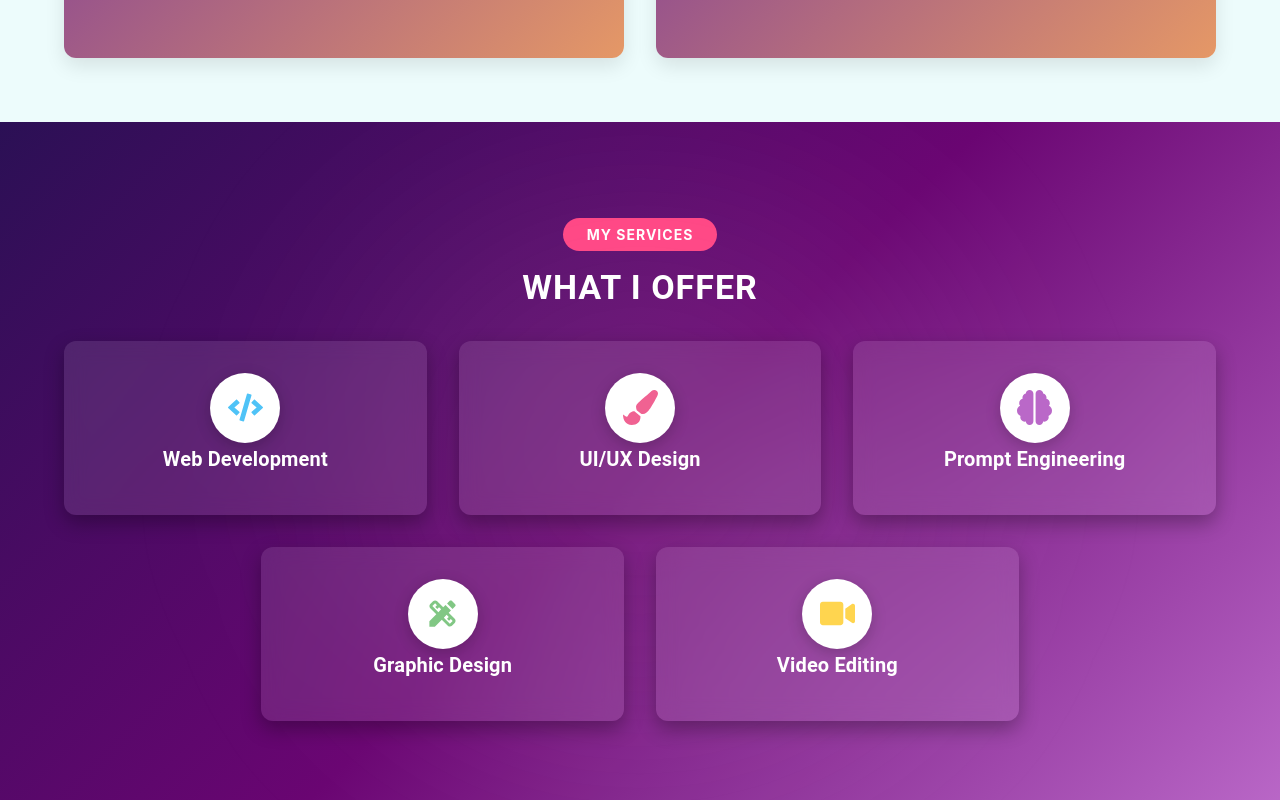
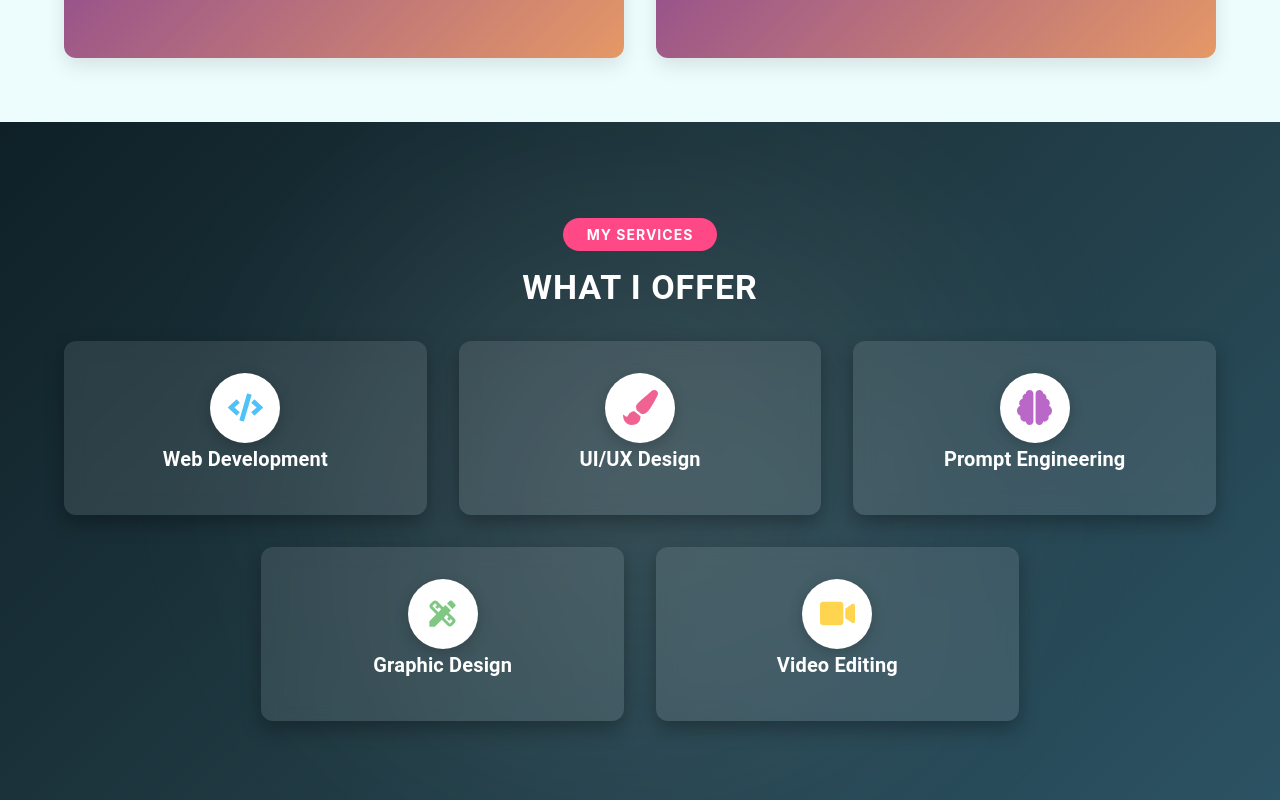
Before and after one commit to RITHIKAV21ISR040/Portfolio, a React (Create React App) app: page / in a window 1280 px wide. Shown: the part 1880-2680 px from the top of the page. Built offline with nearby package versions, Linux system fonts and the light colour scheme.

Commit message:
Update ServicesSection.jsx

```diff
--- a/src/pages/ServicesSection.jsx
+++ b/src/pages/ServicesSection.jsx
@@ -49,7 +49,7 @@ const ServicesSection = () => {
   sx={{
     position: "relative",
     py: 12,
-        background: "linear-gradient(135deg, #2B1055, #6A0572, #BA68C8)",
+    background: "linear-gradient(135deg, #0f2027, #203a43, #2c5364)", // Updated background gradient
     color: "#fff",
     textAlign: "center",
     overflow: "hidden",
```
Lines whose indentation alone changed are shown as unchanged.
